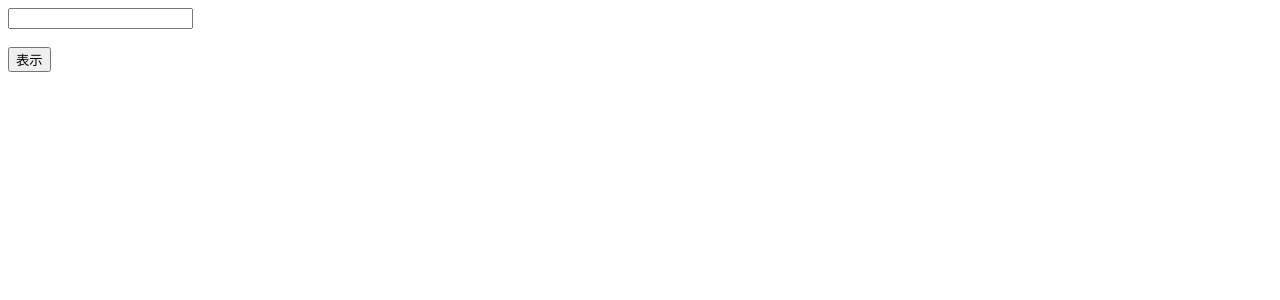
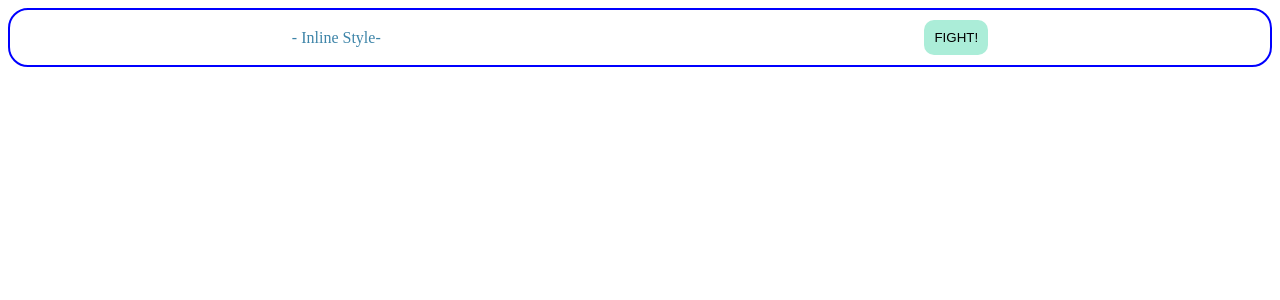
Before and after one commit to naoya01/practice-react--2, a React (Create React App) app in the folder my-app/: page / in a window 1280 px wide. Shown: the top 300 px of the page. Built offline with nearby package versions, Linux system fonts and the light colour scheme.

Commit message:
scss add

```diff
--- a/my-app/src/App.js
+++ b/my-app/src/App.js
@@ -1,5 +1,6 @@
 import React, { useState,useCallback } from "react";
 import { ChildArea } from "./ChildArea";
+import { InlinStyle } from "./components/inlinStyle";
 import "./style.scss";
 
 export const App = () => {
@@ -13,11 +14,7 @@ export const App = () => {
 
   return (
     <div className="App">
-      <input value={text} onChange={onChangeText} />
-      <br/>
-      <br/>
-      <button onClick={onClickOpen}>表示</button>
-      <ChildArea open={open} onClickClose={onClickClose} />
+      <InlinStyle />
     </div>
   );
 };
--- /dev/null
+++ b/my-app/src/components/inlinStyle.jsx
@@ -0,0 +1,31 @@
+export const InlinStyle = () => {
+  const containerStyle = {
+    border: "solid 2px  blue",
+    borderRadius: "20px",
+    padding: "10px",
+    textAlign: "center",
+    display: "flex",
+    justifyContent: "space-around",
+    alignItems: "center"
+  };
+  const titleStyle = {
+    margin: "0px",
+    color: "#3d84a8"
+  };
+  const buttonStyle = {
+    backgroundColor: "#abedd8",
+    border: "none",
+    padding: "10px",
+    borderRadius: "10px"
+  };
+
+
+  return (
+    <>
+    <div style={containerStyle}>
+      <p style={titleStyle}>- Inline Style-</p>
+      <button style={buttonStyle}>FIGHT!</button>
+    </div>
+    </>
+  );
+};
```
Also changed, not shown: my-app/src/components/CssModules.jsx (added, +10 -0 lines), my-app/src/components/CssModules.module.scss (added).
